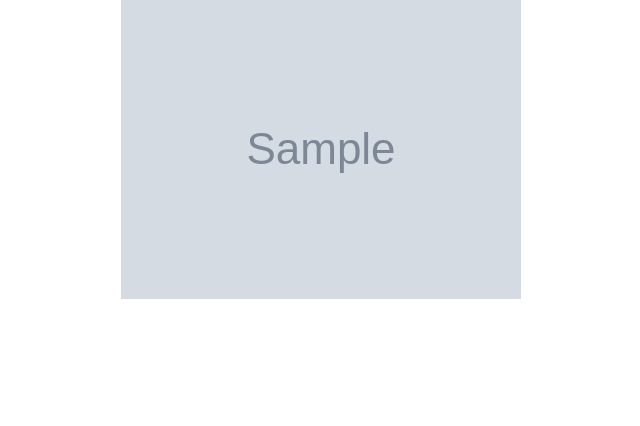
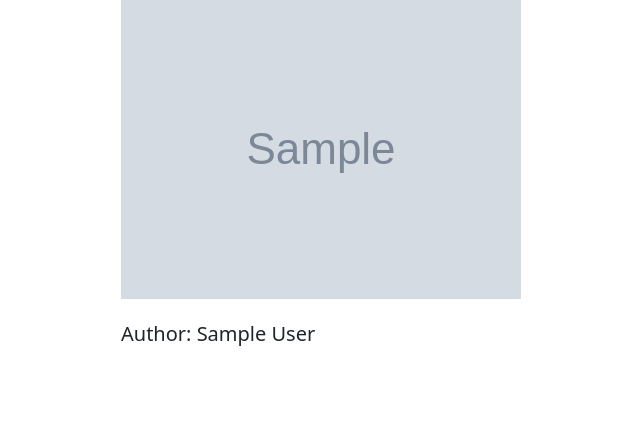
Before and after one commit to aneeshvittal1/wordofmouth, a Django app: page /wordofmouth/recipe/1 in a window 1280 px wide. Shown: the part 203-629 px from the top of the page, without its empty margins (71-711 px from the left). Run offline with Django 4.2, Linux system fonts and the light colour scheme; tables that the repository leaves empty hold one stand-in row (values such as "Sample post"); grey boxes marked "Sample" are stand-in pictures; some libraries are stand-ins or nearby versions.

Commit message:
added author field on recipe_detail.html template

```diff
--- a/wordofmouth/templates/wordofmouth/recipe_detail.html
+++ b/wordofmouth/templates/wordofmouth/recipe_detail.html
@@ -28,6 +28,7 @@
       </div>
       <div style="font-size:20px; margin-top: 20px;">
         <p>{{ recipe.instructions.html | safe }}</p>
+        <p>Author: {{ recipe.author }}</p>
       </div>
     </div>
   </body>
```
